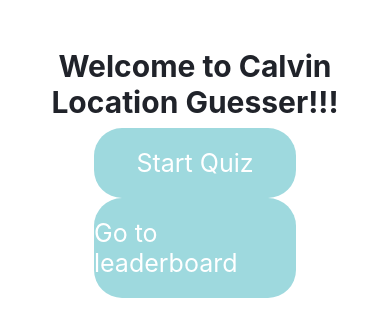
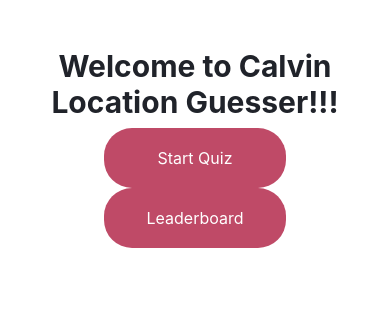
Before and after one commit to cs262-TheBTeam/Client, a React Native app: screen /home in a window 390 px wide. Shown: the top 336 px of the page. Built offline with nearby package versions, Linux system fonts and the light colour scheme.

Commit message:
Changed and standardized buttons

```diff
--- a/screens/home.jsx
+++ b/screens/home.jsx
@@ -12,7 +12,7 @@ export default function HomeScreen({ navigation }) {
         <Text style={globalStyles.buttonText}>Start Quiz</Text>
       </TouchableOpacity>
       <TouchableOpacity style={globalStyles.button} onPress={() => navigation.navigate('leaderboard', { playerScore: undefined })}>
-        <Text style={globalStyles.buttonText}>Go to leaderboard</Text>
+        <Text style={globalStyles.buttonText}>Leaderboard</Text>
       </TouchableOpacity>
     </View>
   );
--- a/screens/leaderboard.jsx
+++ b/screens/leaderboard.jsx
@@ -1,5 +1,5 @@
 import React from 'react';
-import { Button, Text, View, FlatList } from 'react-native';
+import { Button, Text, TouchableOpacity, View, FlatList } from 'react-native';
 import { globalStyles } from '../styles/global';
 
 const data = [
@@ -46,10 +46,9 @@ export default function LeaderboardScreen({ route, navigation }) {
                 data={data.sort((a, b) => a.score < b.score)}
                 renderItem={renderItem} />
             <Text>Your Score: {playerScore}</Text>
-            <Button
-                title="Home"
-                onPress={() => navigation.navigate('home')}
-            />
+            <TouchableOpacity style={globalStyles.button} onPress={() => navigation.navigate('home', { playerScore: 0 })}>
+                <Text style={globalStyles.buttonText}>Return home</Text>
+            </TouchableOpacity>
         </View>
     );
 }
--- a/screens/question1.jsx
+++ b/screens/question1.jsx
@@ -1,5 +1,5 @@
 import React, { useState } from 'react';
-import { Button, Text, View, TextInput } from 'react-native';
+import { Button, Text, TouchableOpacity, View, TextInput } from 'react-native';
 import { globalStyles } from '../styles/global';
 import Slideshow from 'react-native-image-slider-show';
 import DropDownPicker from 'react-native-dropdown-picker';
@@ -59,10 +59,9 @@ export default function QuestionScreen1({ route, navigation }) {
                 placeholder="Room #"
                 keyboardType="alphanumeric"
             />
-            <Button
-                title="Check answers"
-                onPress={() => navigation.navigate('results1', { score, dropDownGuess: value, textInputGuess: number, dropDownAnswer: "SF", textInputAnswer: "204" })}
-            />
+            <TouchableOpacity style={globalStyles.button} onPress={() => navigation.navigate('results1', { playerScore: 0 })}>
+                <Text style={globalStyles.buttonText}>Check Answers</Text>
+            </TouchableOpacity>
         </View>
     );
 }
--- a/screens/results1.jsx
+++ b/screens/results1.jsx
@@ -1,6 +1,6 @@
 import * as React from 'react';
 import { StatusBar } from 'expo-status-bar';
-import { Button, Text, View } from 'react-native';
+import { Button, Text, TouchableOpacity, View } from 'react-native';
 import { globalStyles } from '../styles/global';
 
 export default function ResultsScreen1({ route, navigation }) {
@@ -36,10 +36,9 @@ export default function ResultsScreen1({ route, navigation }) {
             <Text>You guessed: {dropDownGuess}-{textInputGuess}</Text>
             <Text>Your score: {newScore}</Text>
             <StatusBar style="auto" />
-            <Button
-                title="Next"
-                onPress={() => navigation.navigate('question2', { score: newScore })}
-            />
+            <TouchableOpacity style={globalStyles.button} onPress={() => navigation.navigate('question2', { playerScore: 0 })}>
+                <Text style={globalStyles.buttonText}>Next</Text>
+            </TouchableOpacity>
         </View>
     );
 }
--- a/styles/global.js
+++ b/styles/global.js
@@ -26,17 +26,18 @@ export const globalStyles = StyleSheet.create({
 
 
     button: {
-        backgroundColor: "#9ed9de",
+        backgroundColor: "#bf4a67",
         borderRadius: 28,
         alignItems: 'center',
         justifyContent: 'center',
         paddingVertical: 20,
-        marginHorizontal: 70,
+        paddingHorizontal: 30,
+        marginHorizontal: 80,
     },
 
     buttonText: {
         color: "#fff",
-        fontSize: 25,
+        fontSize: 16,
     },
 
 
```
